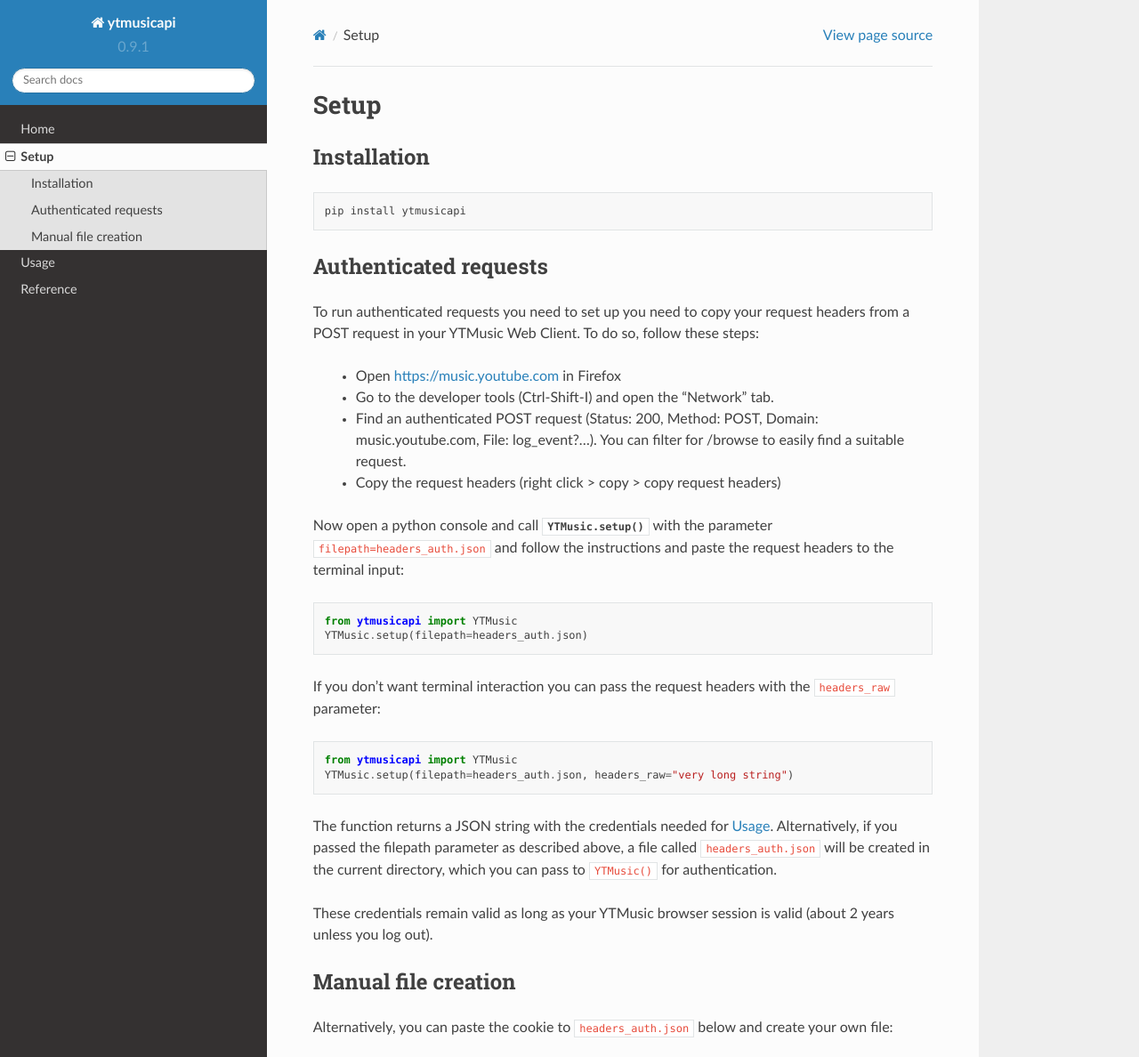
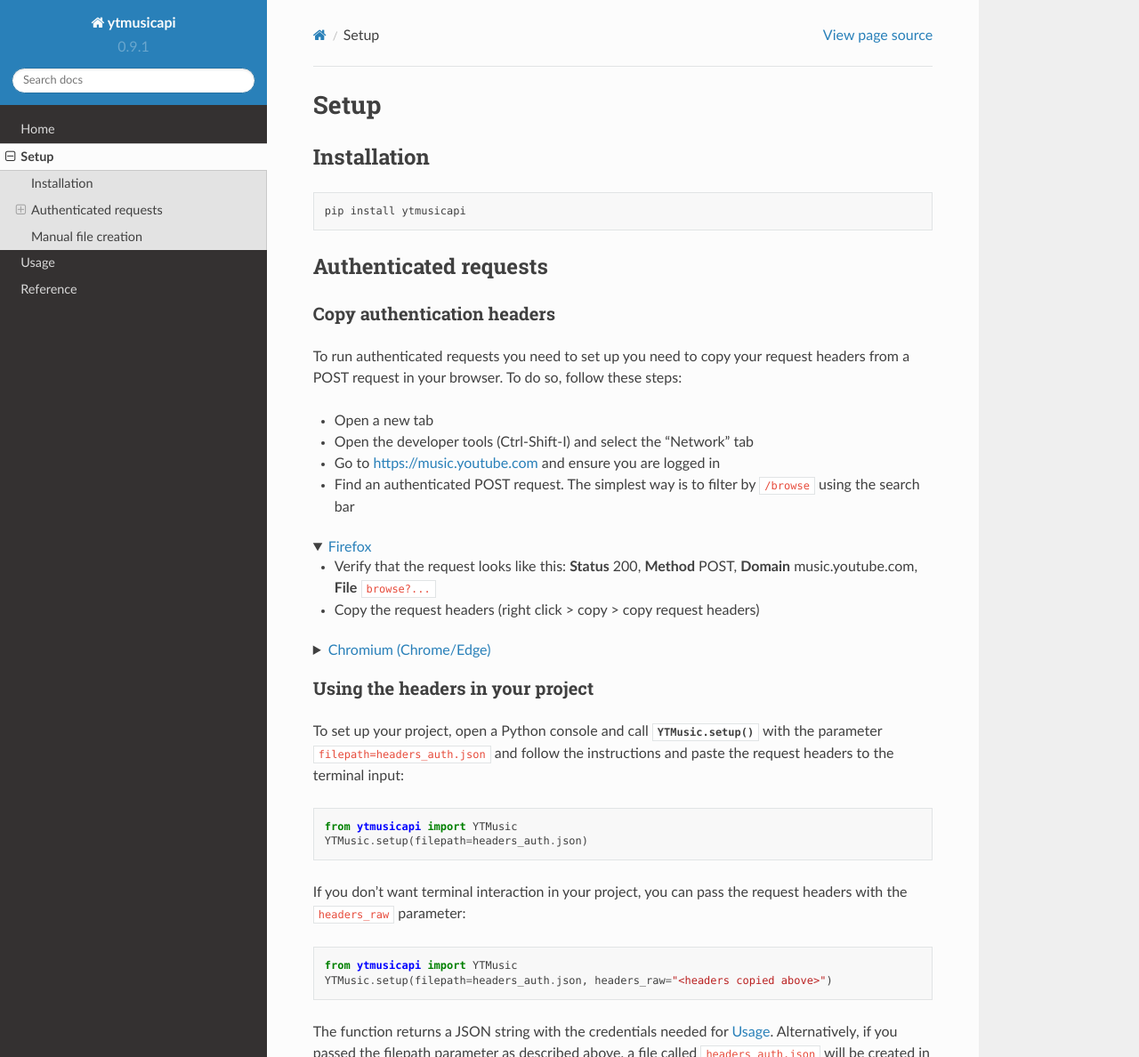
Before and after one commit to sigma67/ytmusicapi, a Sphinx documentation site: the page built from docs/source/setup.rst, in a window 1280 px wide and 1400 px high, cut to the strip 0-1188 px from the top of the window. Shown: the whole strip at 89% size. Built offline with Sphinx 7.4.7 and the Read the Docs theme 2.0.0, drawn with Linux system fonts in a browser that asks for light colours.

Commit message:
Improve setup documentation (closes #58)

```diff
--- a/docs/source/setup.rst
+++ b/docs/source/setup.rst
@@ -10,27 +10,61 @@
 Authenticated requests
 ----------------------
 
-To run authenticated requests you need to set up you need to copy your request headers from a POST request in your YTMusic Web Client.
+Copy authentication headers
+^^^^^^^^^^^^^^^^^^^^^^^^^^^
+
+To run authenticated requests you need to set up you need to copy your request headers from a POST request in your browser.
 To do so, follow these steps:
 
-    - Open https://music.youtube.com in Firefox
-    - Go to the developer tools (Ctrl-Shift-I) and open the "Network" tab.
-    - Find an authenticated POST request (Status: 200, Method: POST, Domain: music.youtube.com, File: log_event?...). You can filter for /browse to easily find a suitable request.
+- Open a new tab
+- Open the developer tools (Ctrl-Shift-I) and select the "Network" tab
+- Go to https://music.youtube.com and ensure you are logged in
+- Find an authenticated POST request. The simplest way is to filter by ``/browse`` using the search bar
+
+.. raw:: html
+
+   <details open>
+   <summary><a>Firefox</a></summary>
+
+.. container::
+
+    - Verify that the request looks like this: **Status** 200, **Method** POST, **Domain** music.youtube.com, **File** ``browse?...``
     - Copy the request headers (right click > copy > copy request headers)
 
-Now open a python console and call :py:func:`YTMusic.setup` with the parameter ``filepath=headers_auth.json`` and follow the instructions and paste the request headers to the terminal input:
+.. raw:: html
+
+   </details>
+
+.. raw:: html
+
+   <details>
+   <summary><a>Chromium (Chrome/Edge)</a></summary>
+
+.. container::
+
+    - Verify that the request looks like this: **Status** 200, **Type** xhr, **Name** ``browse?...``
+    - Click on the Name of any matching request. In the "Headers" tab, scroll to the section "Request headers" and copy everything starting from "accept: \*/\*" to the end of the section
+
+.. raw:: html
+
+   </details><br>
+
+Using the headers in your project
+^^^^^^^^^^^^^^^^^^^^^^^^^^^^^^^^^
+
+To set up your project, open a Python console and call :py:func:`YTMusic.setup` with the parameter ``filepath=headers_auth.json`` and follow the instructions and paste the request headers to the terminal input:
 
 .. code-block:: python
 
     from ytmusicapi import YTMusic
     YTMusic.setup(filepath=headers_auth.json)
 
-If you don't want terminal interaction you can pass the request headers with the ``headers_raw`` parameter:
+If you don't want terminal interaction in your project, you can pass the request headers with the ``headers_raw`` parameter:
 
 .. code-block:: python
 
     from ytmusicapi import YTMusic
-    YTMusic.setup(filepath=headers_auth.json, headers_raw="very long string")
+    YTMusic.setup(filepath=headers_auth.json, headers_raw="<headers copied above>")
 
 The function returns a JSON string with the credentials needed for :doc:`Usage <usage>`. Alternatively, if you passed the filepath parameter as described above,
 a file called ``headers_auth.json`` will be created in the current directory, which you can pass to ``YTMusic()`` for authentication.
```
